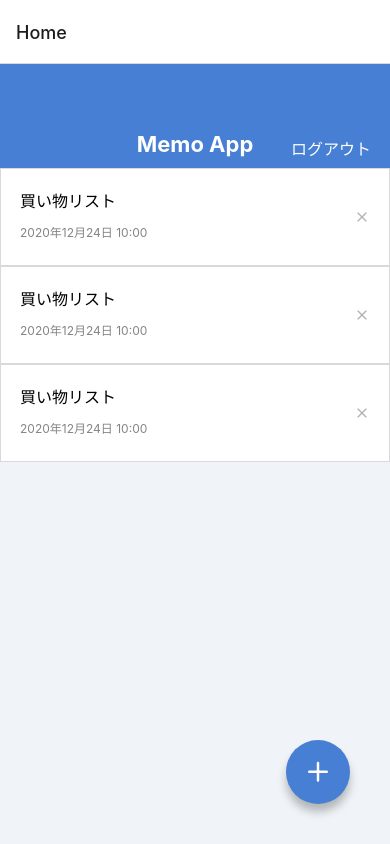
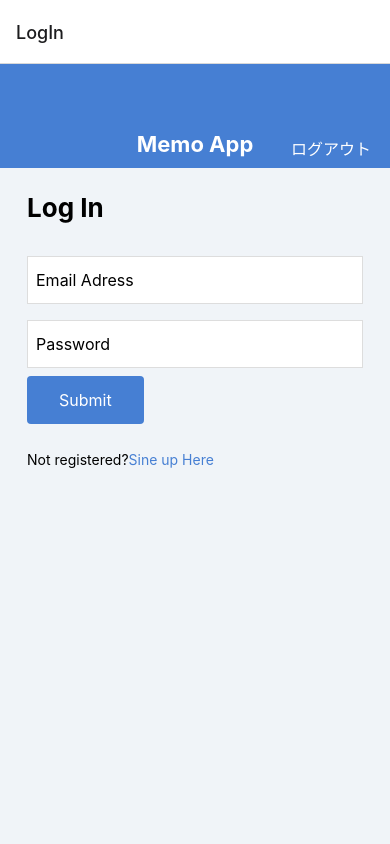
Before and after one commit to isseimiyauchi/memoApp, a React Native app: screen / in a window 390 px wide. Built offline with nearby package versions, Linux system fonts and the light colour scheme.

Commit message:
edit navigation

```diff
--- a/App.tsx
+++ b/App.tsx
@@ -3,10 +3,10 @@ import { NavigationContainer } from '@react-navigation/native';
 import { createStackNavigator } from '@react-navigation/stack';
 
 import MemoListScreen from "./src/screens/MemoListScreen";
-//import MemoDetailScreen from "./src/screens/MemoDetailScreen";
+import MemoDetailScreen from "./src/screens/MemoDetailScreen";
 import MemoEditScreen from "./src/screens/MemoEditScreen";
-//import MemoCreateScreen from "./src/screens/MemoCreateScreen";
-//import LogInScreen from "./src/screens/LoginScreen";
+import MemoCreateScreen from "./src/screens/MemoCreateScreen";
+import LogInScreen from "./src/screens/LoginScreen";
 import SineUpScreen from "./src/screens/SineUpScreen";
 
 const Stack = createStackNavigator();
@@ -14,8 +14,13 @@ const Stack = createStackNavigator();
 export default function App() {
   return (
     <NavigationContainer>
-      <Stack.Navigator>
-        <Stack.Screen name="Home" component={MemoListScreen} />
+      <Stack.Navigator initialRouteName="LogIn">
+        <Stack.Screen name="MemoList" component={MemoListScreen} />
+        <Stack.Screen name="MemoDetail" component={MemoDetailScreen} />
+        <Stack.Screen name="MemoEdit" component={MemoEditScreen} />
+        <Stack.Screen name="MemoCreate" component={MemoCreateScreen} />
+        <Stack.Screen name="LogIn" component={LogInScreen} />
+        <Stack.Screen name="SineUp" component={SineUpScreen} />
       </Stack.Navigator>
     </NavigationContainer>
   );
--- a/package.json
+++ b/package.json
@@ -16,6 +16,7 @@
     "prop-types": "^15.8.1",
     "react": "17.0.2",
     "react-native": "0.68.1",
+    "react-native-config": "^1.4.5",
     "react-native-gesture-handler": "^2.4.2",
     "react-native-safe-area-context": "^4.2.5",
     "react-native-screens": "^3.13.1",
```
Also changed, not shown: 21 other files (tests, documents, lock files or other folders).
